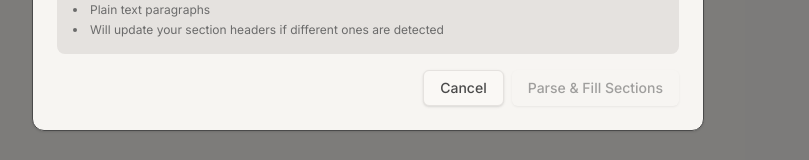
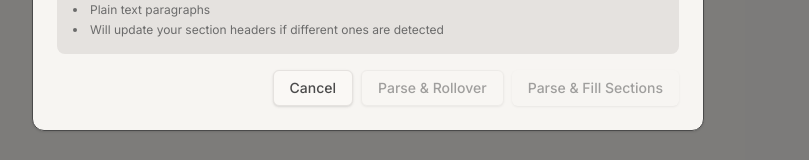
Before and after one commit to jarrensj/gmatcha, a Next.js app: page / in a window 1280 px wide. Both pictures are taken after a click on the button "Paste Update". Shown: the part 589-749 px from the top of the page, without its empty margins (272-1081 px from the left). Built offline with nearby package versions, Linux system fonts and the light colour scheme.

Commit message:
feat: Add parse and rollover functionality to modal
Co-authored-by: sanjose.jarren <sanjose.jarren@gmail.com>

```diff
--- a/app/page.tsx
+++ b/app/page.tsx
@@ -651,6 +651,63 @@ export default function Home() {
     }
   };
 
+  // Handle parse and rollover - parses the pasted update and rolls "Today" to "Yesterday"
+  const handleParseAndRollover = (parsedData: ParsedUpdateData) => {
+    // Feature only available in super mode
+    if (!superMode) return;
+
+    const { todaySection, yesterdaySection } = detectSections();
+
+    // Get the "Today" content from the parsed data and put it into "Yesterday"
+    // The parsed section1 contains what was labeled "Today" (or similar) in the pasted update
+    // We need to move that to our current "Yesterday" section
+
+    if (todaySection === 1 && yesterdaySection === 2) {
+      // Section 1 is Today, Section 2 is Yesterday
+      // Move parsed section1 (Today from paste) to section2 (our Yesterday)
+      setSection2Bullets(parsedData.section1.bullets);
+      setSection1Bullets([]); // Clear Today for new input
+      setSection3Bullets(parsedData.section3.bullets); // Keep blockers from paste
+    } else if (todaySection === 2 && yesterdaySection === 1) {
+      // Section 2 is Today, Section 1 is Yesterday
+      // Move parsed section2 (Today from paste) to section1 (our Yesterday)
+      setSection1Bullets(parsedData.section2.bullets);
+      setSection2Bullets([]); // Clear Today for new input
+      setSection3Bullets(parsedData.section3.bullets); // Keep blockers from paste
+    }
+
+    // Clear any text
+    setSection1Text('');
+    setSection2Text('');
+    setSection3Text('');
+
+    // Clear deletion history since we're replacing content
+    setDeletionHistory([]);
+
+    // Update headers if different ones were detected (only for yesterday section)
+    if (todaySection === 1 && yesterdaySection === 2) {
+      if (parsedData.section1.detectedHeader) {
+        // The detected header was for "Today" in the paste, keep our current header2
+      }
+    } else {
+      if (parsedData.section2.detectedHeader) {
+        // The detected header was for "Today" in the paste, keep our current header1
+      }
+    }
+    if (parsedData.section3.detectedHeader) {
+      setHeader3(parsedData.section3.detectedHeader);
+    }
+
+    // Reset output state
+    setShowOutput(false);
+    setMarkdownOutput('');
+
+    toast({
+      title: "Rollover Complete!",
+      description: "Previous \"Today\" items have been rolled over to \"Yesterday\". Ready for your new update.",
+    });
+  };
+
   const applyPastedData = (parsedData: ParsedUpdateData) => {
     // Use bullets from parsed data
     setSection1Bullets(parsedData.section1.bullets);
@@ -1117,6 +1174,7 @@ export default function Home() {
         isOpen={showPasteModal}
         onClose={() => setShowPasteModal(false)}
         onPaste={handlePasteUpdate}
+        onParseAndRollover={handleParseAndRollover}
         header1={header1}
         header2={header2}
         header3={header3}
--- a/components/PasteUpdateModal.tsx
+++ b/components/PasteUpdateModal.tsx
@@ -10,6 +10,7 @@ interface PasteUpdateModalProps {
   isOpen: boolean;
   onClose: () => void;
   onPaste: (parsedData: ParsedUpdateData) => void;
+  onParseAndRollover: (parsedData: ParsedUpdateData) => void;
   header1: string;
   header2: string;
   header3: string;
@@ -37,6 +38,7 @@ export function PasteUpdateModal({
   isOpen,
   onClose,
   onPaste,
+  onParseAndRollover,
   header1,
   header2,
   header3,
@@ -218,6 +220,15 @@ export function PasteUpdateModal({
     onClose();
   };
 
+  const handleParseAndRollover = () => {
+    if (!pastedText.trim()) return;
+
+    const parsedData = parseUpdate(pastedText);
+    onParseAndRollover(parsedData);
+    setPastedText('');
+    onClose();
+  };
+
   return (
     <div className="fixed inset-0 bg-black/50 flex items-center justify-center p-4 z-50" onClick={onClose}>
       <Card className="w-full max-w-2xl max-h-[80vh] flex flex-col" onClick={(e) => e.stopPropagation()}>
@@ -267,11 +278,19 @@ export function PasteUpdateModal({
             </ul>
           </div>
 
-          <div className="flex gap-2 justify-end">
-            <Button variant="outline" onClick={onClose}>
+          <div className="flex flex-col sm:flex-row gap-2 sm:justify-end">
+            <Button variant="outline" onClick={onClose} className="min-h-[44px] sm:min-h-0">
               Cancel
             </Button>
-            <Button onClick={handlePaste} disabled={!pastedText.trim()}>
+            <Button
+              variant="outline"
+              onClick={handleParseAndRollover}
+              disabled={!pastedText.trim()}
+              className="min-h-[44px] sm:min-h-0"
+            >
+              Parse & Rollover
+            </Button>
+            <Button onClick={handlePaste} disabled={!pastedText.trim()} className="min-h-[44px] sm:min-h-0">
               Parse & Fill Sections
             </Button>
           </div>
```
Also changed, not shown: 1 other file (tests, documents, lock files or other folders).
